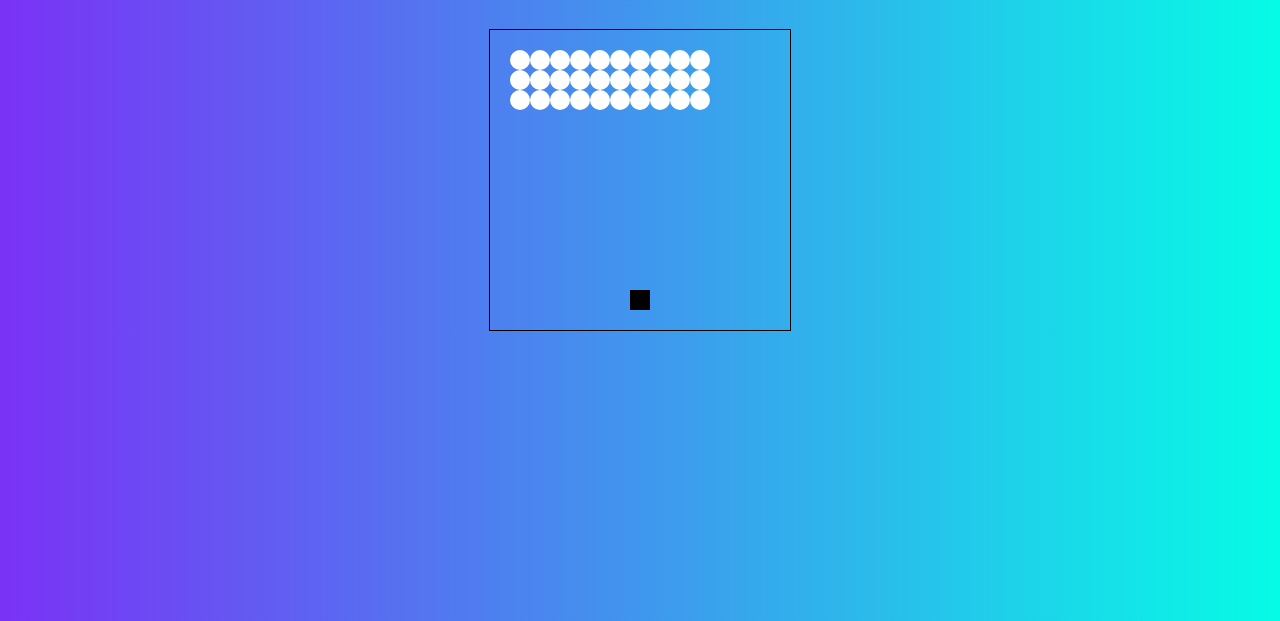
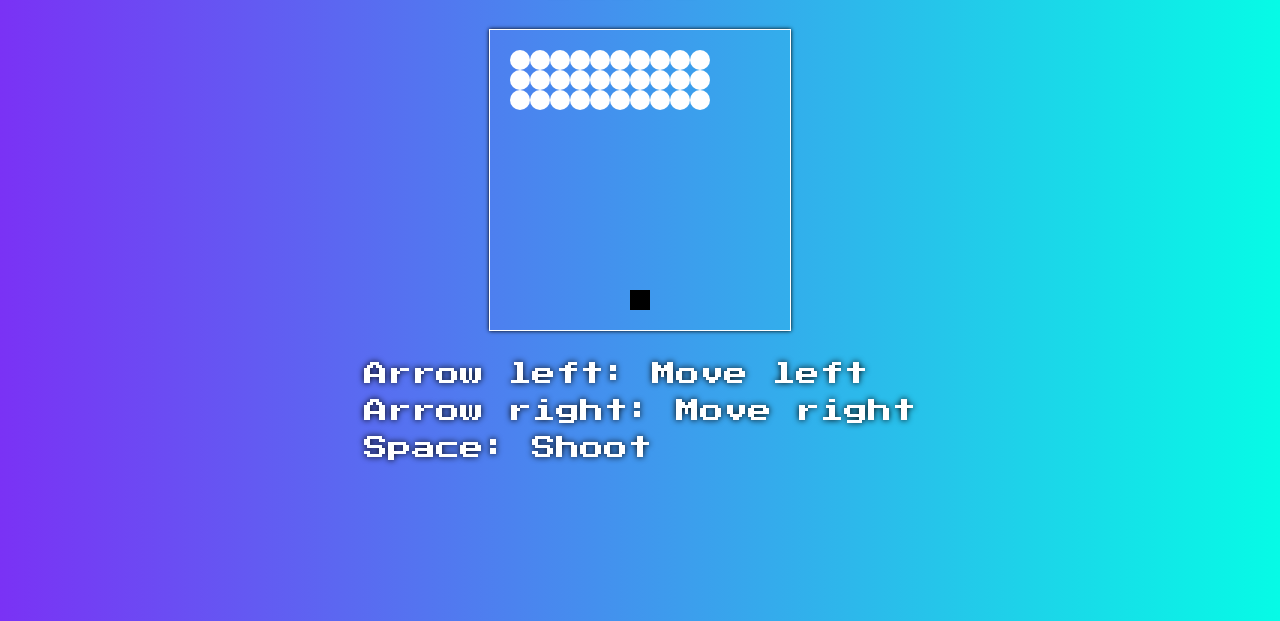
Before and after one commit to dawidPoznanski/SpaceInvaders-JSfun, a website: page index.html in a window 1280 px wide. Shown: the part 179-800 px from the top of the page. Drawn offline with nearby package versions, Linux system fonts and the light colour scheme.

Commit message:
better styling

```diff
--- a/index.html
+++ b/index.html
@@ -10,6 +10,10 @@
     <link
       href="https://fonts.googleapis.com/css2?family=Press+Start+2P&display=swap"
       rel="stylesheet"
+    />
+    <link
+      rel="stylesheet"
+      href="https://fonts.googleapis.com/css2?family=Material+Symbols+Outlined:opsz,wght,FILL,GRAD@48,400,0,0"
     />
     <title>SpaceInvaders trening</title>
   </head>
@@ -243,6 +247,11 @@
       <div></div>
       <div></div>
     </div>
+    <div class="legend">
+      <p>Arrow left: Move left</p>
+      <p>Arrow right: Move right</p>
+      <p>Space: Shoot</p>
+    </div>
     <script src="js/script.js"></script>
   </body>
 </html>
--- a/sass/style.scss
+++ b/sass/style.scss
@@ -33,11 +33,25 @@ h3 {
   color: #fff;
   text-shadow: 0 0 6px #000;
 }
-
+.legend {
+  margin: 25px;
+  display: flex;
+  flex-direction: column;
+  align-items: flex-start;
+  justify-content: flex-start;
+  font-size: 24px;
+  font-family: 'Press Start 2P';
+}
+.legend p {
+  padding: 0.4rem;
+  color: #fff;
+  text-shadow: 0 0 6px #000;
+}
 .grid {
   display: flex;
   flex-wrap: wrap;
-  border: solid 1px;
+  border: solid 1px white;
+  box-shadow: 0 0 4px #000;
   width: 302px;
   height: 302px;
 }
```
Also changed, not shown: css/style.css, 1 other file.
